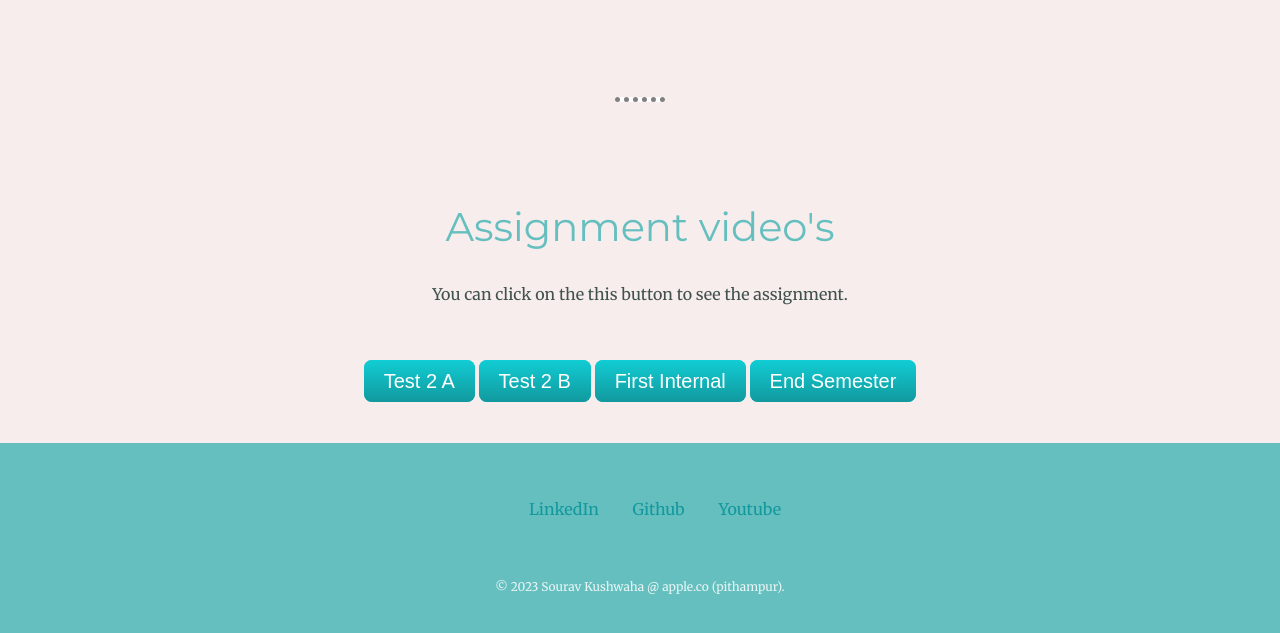
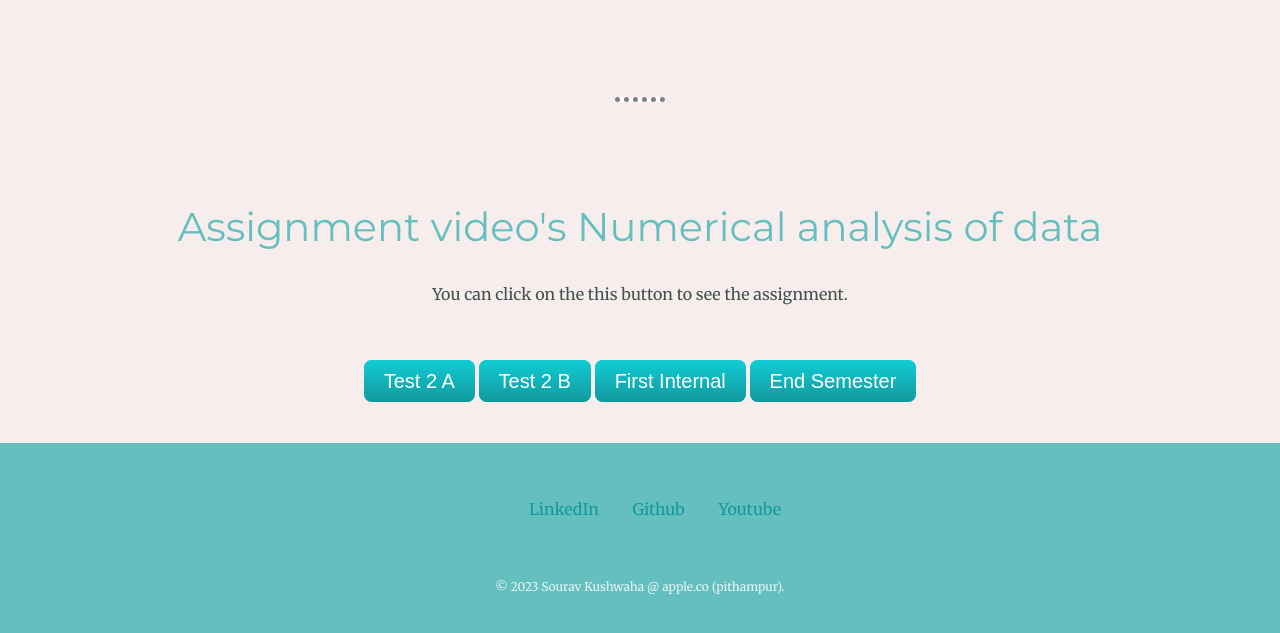
Before and after one commit to sourav-kushwaha/sourav-kushwaha.github.io, a plain HTML site: page index.html in a window 1280 px wide. Shown: the part 1929-2562 px from the top of the page. Drawn offline with Linux system fonts and the light colour scheme.

Commit message:
Update index.html

```diff
--- a/index.html
+++ b/index.html
@@ -44,7 +44,7 @@
         </div>
         <hr>
         <div class="contact-me">
-          <h2>Assignment video's</h2>
+          <h2>Assignment video's Numerical analysis of data </h2>
 
           <p>You can click on the this button to see the assignment.</p>
           <a class="btn" href="https://youtu.be/FvcKgzX4b20">Test 2 A</a>
```
